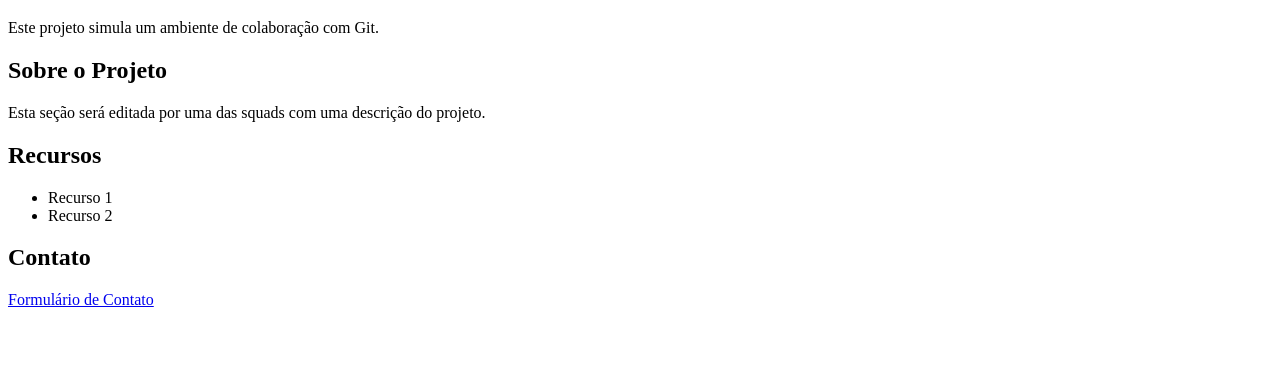
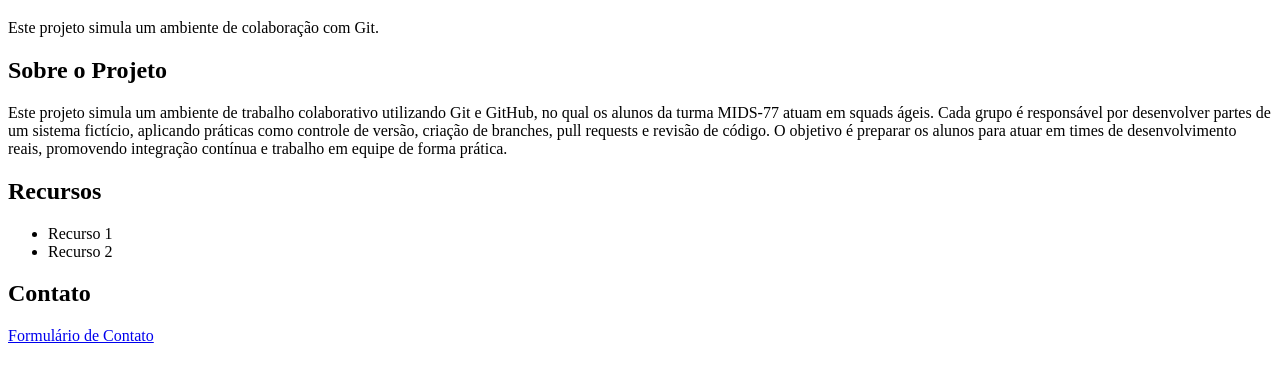
Before and after one commit to MIDS-77/projeto-colaborativo, a plain HTML site: page index.html in a window 1280 px wide. Shown: the part 61-440 px from the top of the page. Drawn offline with Linux system fonts and the light colour scheme.

Commit message:
feat: adiciona descrição do projeto.

```diff
--- a/index.html
+++ b/index.html
@@ -13,7 +13,13 @@
   <main>
     <section id="sobre">
       <h2>Sobre o Projeto</h2>
-      <p>Esta seção será editada por uma das squads com uma descrição do projeto.</p>
+      <p>Este projeto simula um ambiente de trabalho colaborativo utilizando Git e GitHub,
+        no qual os alunos da turma MIDS-77 atuam em squads ágeis. Cada grupo é
+        responsável por desenvolver partes de um sistema fictício, aplicando práticas
+        como controle de versão, criação de branches, pull requests e revisão de código.
+        O objetivo é preparar os alunos para atuar em times de desenvolvimento reais,
+        promovendo integração contínua e trabalho em equipe de forma prática.
+</p>
     </section>
 
     <section id="recursos">
```
